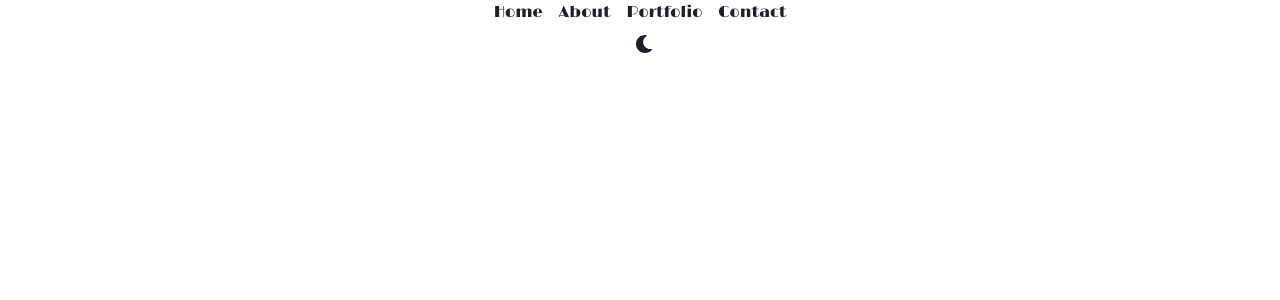
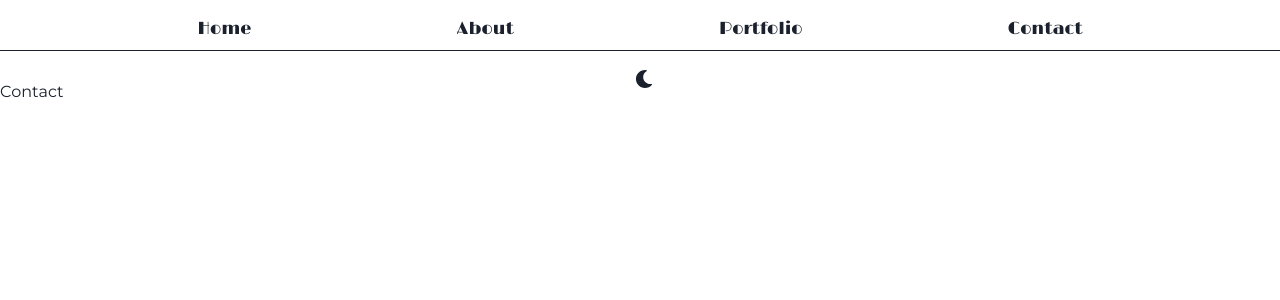
Before and after one commit to Leandro-Da-Souza/Portfolio-Two, a React (Create React App) app: page /contact in a window 1280 px wide. Shown: the top 300 px of the page. Built offline with nearby package versions, Linux system fonts and the light colour scheme.

Commit message:
try to change default light and dark theme hard

```diff
--- a/src/App.js
+++ b/src/App.js
@@ -2,12 +2,14 @@ import "@fontsource/limelight"
 import "@fontsource/montserrat"
 
 import React from 'react';
-import { ChakraProvider } from '@chakra-ui/react';
+import { ChakraProvider, CSSReset } from '@chakra-ui/react';
 import Header from './components/Header';
 import { BrowserRouter as Router, Switch, Route } from 'react-router-dom';
 import theme from './constants/theme';
 import Home from './pages/Home';
 import About from './pages/About'
+import Portfolio from "./pages/Portfolio";
+import Contact from './pages/Contact';
 
 
 function App() {
@@ -23,6 +25,12 @@ function App() {
             <Route path="/about" exact>
               <About></About>
             </Route>
+            <Route path="/contact" exact>
+              <Contact></Contact>
+            </Route>
+            <Route path="/portfolio" exact>
+              <Portfolio></Portfolio>
+            </Route>
           </Switch>
     </Router>
     </ChakraProvider>
--- a/src/ColorModeSwitcher.js
+++ b/src/ColorModeSwitcher.js
@@ -4,7 +4,7 @@ import { FaMoon, FaSun } from 'react-icons/fa';
 
 export const ColorModeSwitcher = props => {
   const { toggleColorMode } = useColorMode();
-  const text = useColorModeValue('dark', 'light');
+  const text = useColorModeValue('#510400', 'light');
   const SwitchIcon = useColorModeValue(FaMoon, FaSun);
 
   return (
--- a/src/components/Header.js
+++ b/src/components/Header.js
@@ -1,24 +1,39 @@
-import { Grid, Center, Link, HStack } from '@chakra-ui/react';
+import { Grid, GridItem, Link, HStack, useColorMode, theme } from '@chakra-ui/react';
 import React from 'react'
 import { ColorModeSwitcher } from '../ColorModeSwitcher.js';
 import { Link as ReachLink } from 'react-router-dom';
 
 const Header = () => {
+    const { colorMode } = useColorMode()
+
+    const getBorderBottomColor = () => {
+        if(colorMode === 'light') {
+            return theme.colors.gray[800];
+        } else {
+            return "#fbfbfb"
+        }
+    }
+
     return (
-        <Grid w="100vw" h="5vh" gridRow="repeat(2, 1fr)">
+        <Grid w="100vw" h="10vh" gridRow="repeat(2, 1fr)">
                 <HStack
                     fontFamily="heading"
-                    justify="center"
+                    justify="space-evenly"
                     w="100vw"
                     spacing="4"
+                    p="2"
+                    paddingTop={4}
+                    fontSize="1.1rem"
+                    borderBottom={`1px solid ${getBorderBottomColor()}`}
                 >
                     <Link as={ReachLink} to="/">Home</Link>
                     <Link as={ReachLink} to="/about">About</Link>
                     <Link as={ReachLink} to="/portfolio">Portfolio</Link>
                     <Link as={ReachLink} to="/contact">Contact</Link>
                 </HStack>
-
-            <ColorModeSwitcher />
+                <GridItem justifySelf="center" marginTop={2} marginBottom={2}>
+                    <ColorModeSwitcher />
+                </GridItem>
         </Grid>
     )
 }
--- a/src/constants/theme.js
+++ b/src/constants/theme.js
@@ -4,7 +4,14 @@ const theme = extendTheme({
     fonts: {
         body: 'Montserrat',
         heading: 'Limelight'
+    },
+    colors: {
+        custom: {
+            blue: '#004151'
+        }
     }
 })
 
+
+
 export default theme
--- a/src/pages/Contact.js
+++ b/src/pages/Contact.js
@@ -0,0 +1,11 @@
+import React from 'react'
+
+const Contact = () => {
+    return (
+        <div>
+            <p>Contact</p>
+        </div>
+    )
+}
+
+export default Contact
--- a/src/pages/Portfolio.js
+++ b/src/pages/Portfolio.js
@@ -0,0 +1,11 @@
+import React from 'react'
+
+const Portfolio = () => {
+    return (
+        <div>
+            <p>Portfolio</p>
+        </div>
+    )
+}
+
+export default Portfolio
```
